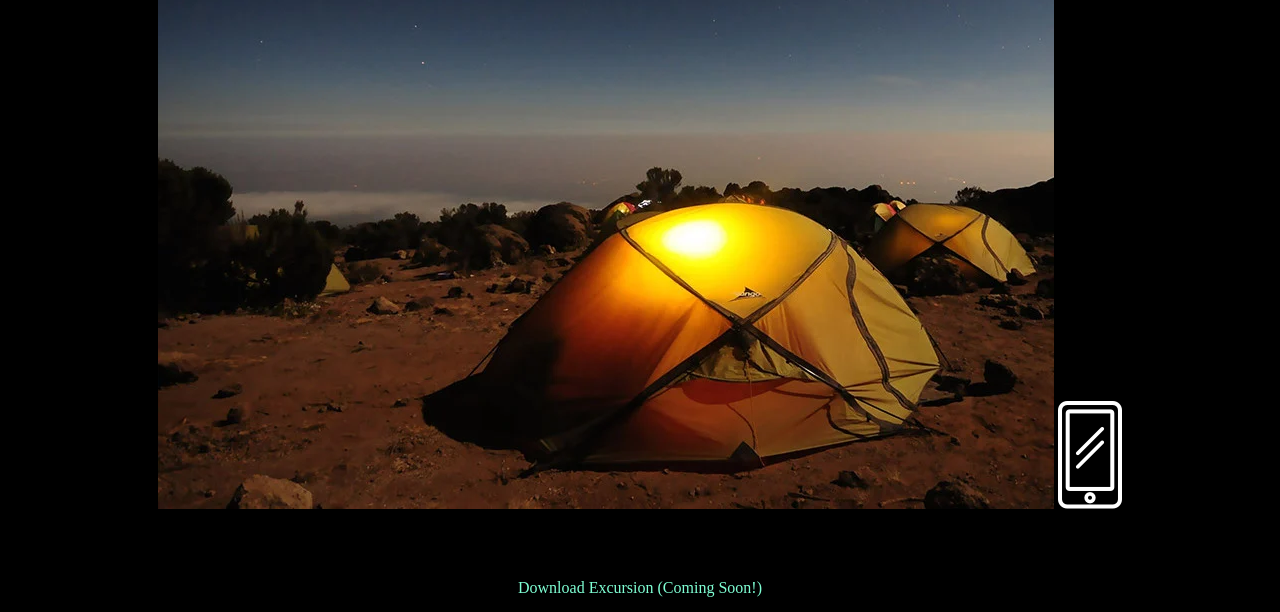
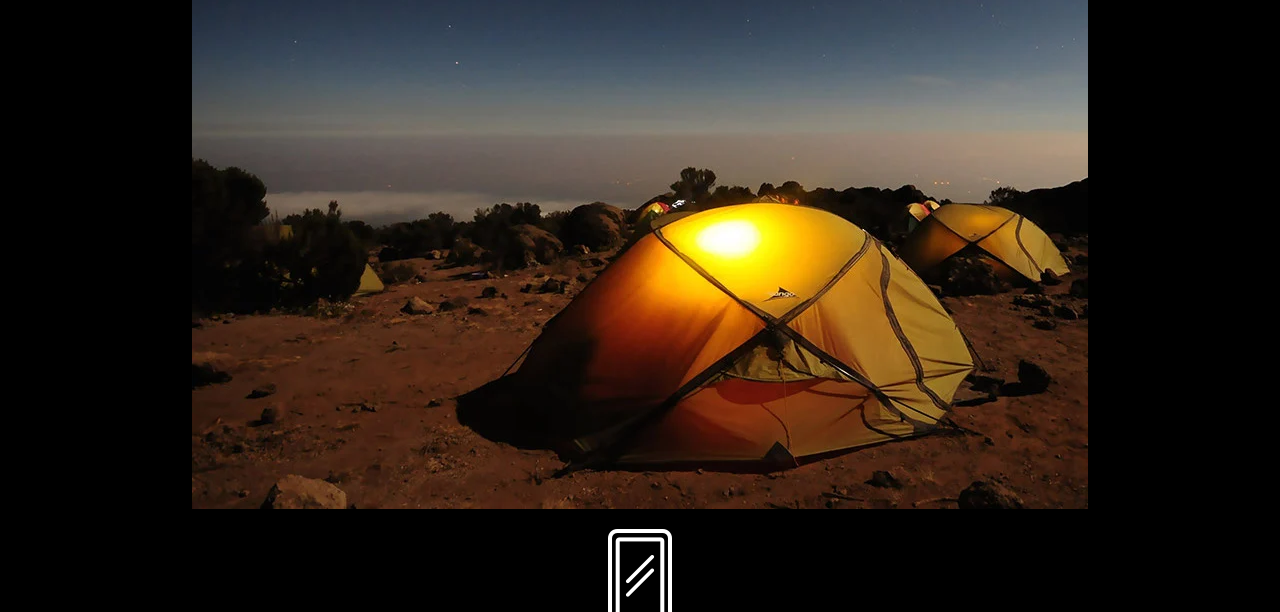
Before and after one commit to dwyrwas/excursion, a plain HTML site: page index.html in a window 1280 px wide. Shown: the part 486-1098 px from the top of the page. Drawn offline with Linux system fonts and the light colour scheme.

Commit message:
final commit

```diff
--- a/index.html
+++ b/index.html
@@ -13,7 +13,7 @@
         <h2 class="motto">Your personal travel guide</h2>
         <h4 class="description">Excursion remembers places you like, and recommends new points of interest around you.</h4>
         <img src="resources/camp.webp">
-        <img src="resources/phone.webp">
+        <p><img src="resources/phone.webp"></p>
         <h2>Coming Soon for Iphone and Android</h2>
         <div class="link">Download Excursion (Coming Soon!)</div>
         <h3 class="copyright">&copy Excursion</h3>
--- a/resources/css/style.css
+++ b/resources/css/style.css
@@ -9,6 +9,8 @@
 .link {
     color: aquamarine;
     font-size: 16px;
+    text-decoration: underline;
+
 }
 
 body {
```
